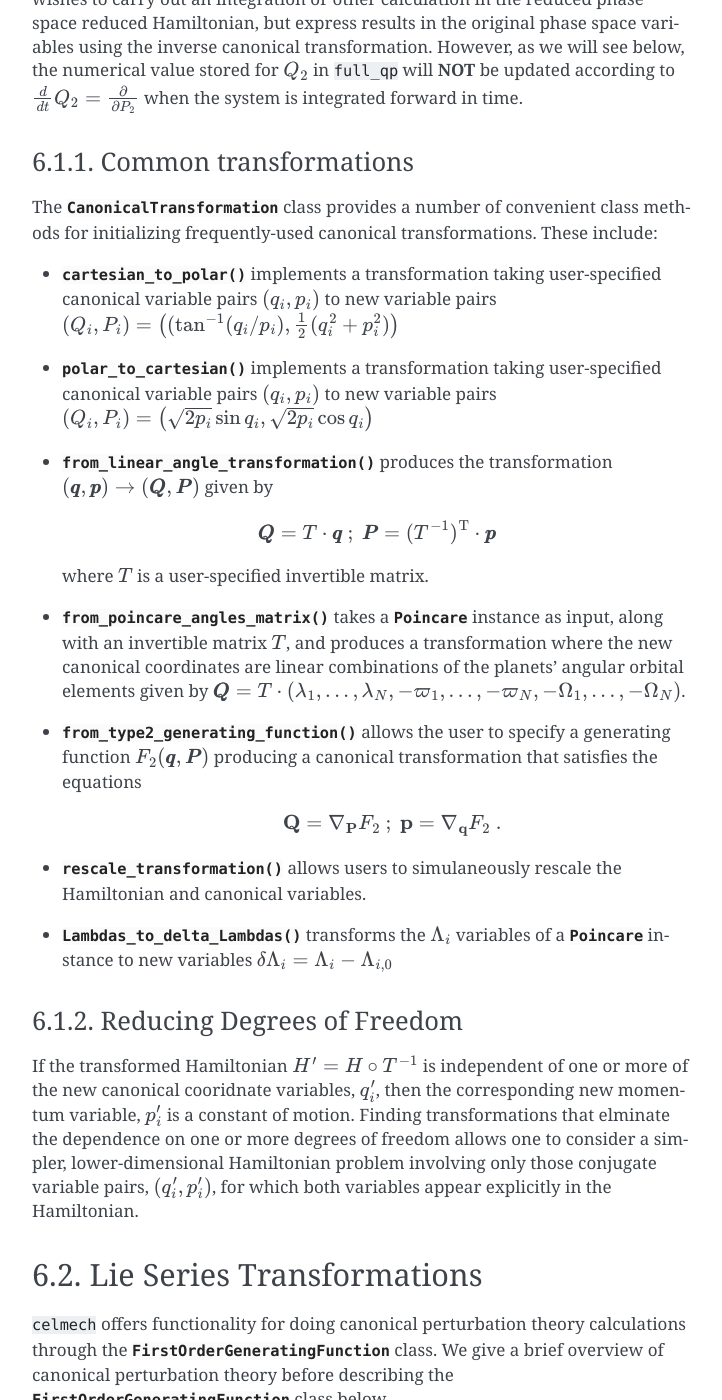
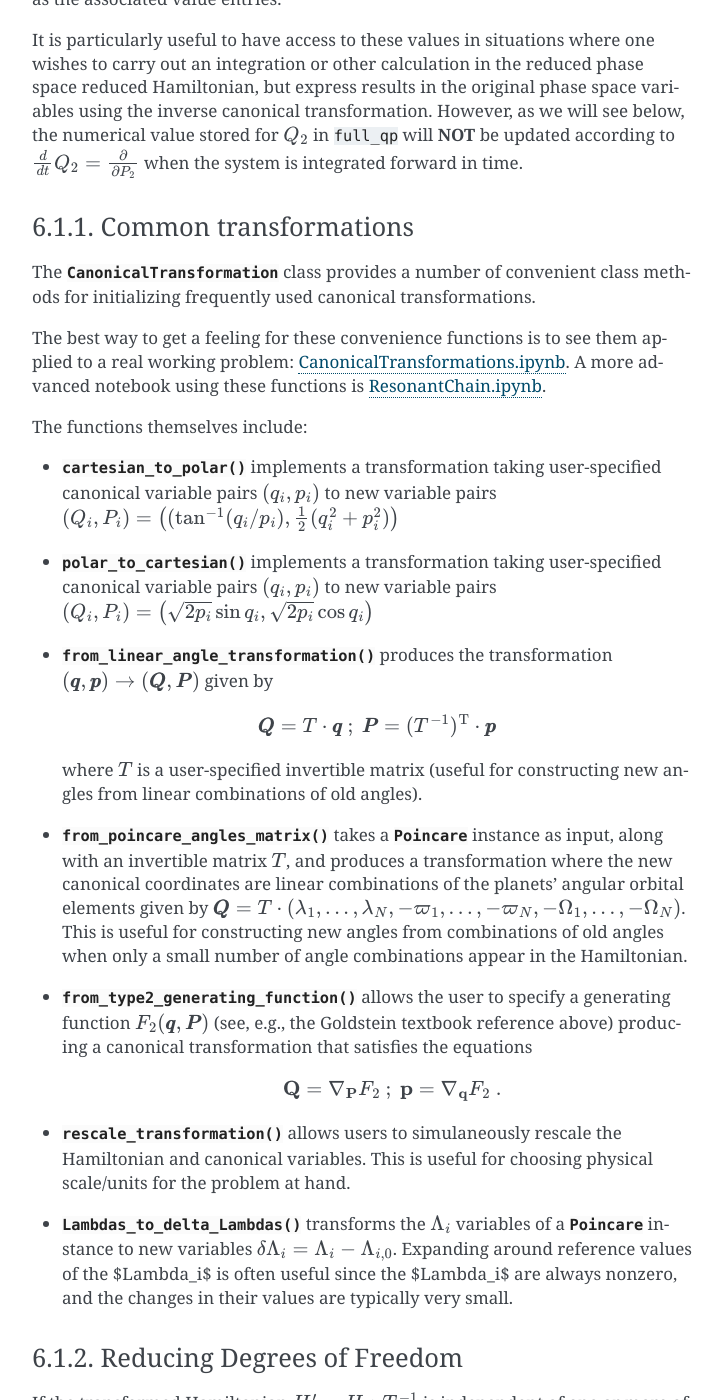
Before and after one commit to shadden/celmech, a Sphinx documentation site: the page built from docs/canonical_transformations.rst, in a window 1280 px wide and 1400 px high, scrolled down 2559 px. Shown: the whole window, without its empty margins (388-1110 px from the left). Built offline with Sphinx 7.4.7, drawn with Linux system fonts in a browser that asks for light colours; pages that are not in the unit, such as notebooks, are missing from menus; some of the changed text lies outside the part shown.

Commit message:
updated docs

```diff
--- a/docs/canonical_transformations.rst
+++ b/docs/canonical_transformations.rst
@@ -13,8 +13,11 @@
         \end{align}
 
 is called a canonical transformation. Often the equations of motion encountered
-in celestial mechanics problems can be simplified by canonical coordinate
-trasformations.
+in celestial mechanics problems can be simplified by appropriately chosen
+canonical coordinate trasformations.
+
+This documentation isn't an introduction to canonical transformations, though
+there are several standard references, e.g., `Goldstein's Classical Mechanics <https://www.amazon.com/Classical-Mechanics-3rd-Herbert-Goldstein/dp/0201657023/ref=asc_df_0201657023/?tag=hyprod-20&linkCode=df0&hvadid=312130957577&hvpos=&hvnetw=g&hvrand=11373300976445451730&hvpone=&hvptwo=&hvqmt=&hvdev=c&hvdvcmdl=&hvlocint=&hvlocphy=9003940&hvtargid=pla-570211389728&psc=1>`_.
 
 The ``CanonicalTransformation`` class
 -------------------------------------
@@ -33,7 +36,7 @@
 methods. Additionally, the canonical transformation can be applied to
 a :class:`~celmech.hamiltonian.Hamiltonian` instance in order to
 produce a new Hamiltonian object that has the new variables as
-canonical variables and with Hamiltonian appropriately transformed.
+canonical variables and with the Hamiltonian appropriately transformed.
 
 As an example, we'll apply a canonical transformation to simplify the
 toy Hamiltonian
@@ -181,8 +184,16 @@
 **********************
 
 The :class:`~celmech.canonical_transformations.CanonicalTransformation` class
-provides a number of convenient class methods for initializing frequently-used
-canonical transformations. These include:
+provides a number of convenient class methods for initializing frequently used
+canonical transformations.
+
+The best way to get a feeling for these convenience functions is to see them
+applied to a real working problem:
+`CanonicalTransformations.ipynb <https://github.com/shadden/celmech/blob/master/jupyter_examples/CanonicalTransformations.ipynb>`_.
+A more advanced notebook using these functions is
+`ResonantChain.ipynb <https://github.com/shadden/celmech/blob/master/jupyter_examples/ResonantChain.ipynb>`_.
+
+The functions themselves include:
 
 - :meth:`~celmech.canonical_transformations.CanonicalTransformation.cartesian_to_polar`
   implements a transformation taking user-specified canonical variable pairs
@@ -204,7 +215,8 @@
          \pmb{P} = (T^{-1})^\mathrm{T} \cdot \pmb{p}
     \end{eqnarray}
 
-  where :math:`T` is a user-specified invertible matrix.
+  where :math:`T` is a user-specified invertible matrix (useful for constructing new angles
+  from linear combinations of old angles).
 
 - :meth:`~celmech.canonical_transformations.CanonicalTransformation.from_poincare_angles_matrix`
   takes a :class:`~celmech.poincare.Poincare` instance as input, along with an
@@ -212,11 +224,13 @@
   canonical coordinates are linear combinations of the planets' angular orbital
   elements given by :math:`\pmb{Q} = T\cdot (\lambda_1 ,...,
   \lambda_N,-\varpi_1,... ,-\varpi_N,-\Omega_1 ,..., -\Omega_N)`.
+  This is useful for constructing new angles from combinations of old angles when only
+  a small number of angle combinations appear in the Hamiltonian.
 
 - :meth:`~celmech.canonical_transformations.CanonicalTransformation.from_type2_generating_function`
   allows the user to specify a generating function
-  :math:`F_2(\pmb{q},\pmb{P})` producing a canonical transformation that
-  satisfies the equations
+  :math:`F_2(\pmb{q},\pmb{P})` (see, e.g., the Goldstein textbook reference above)
+  producing a canonical transformation that satisfies the equations
 
    .. math::
 
@@ -227,17 +241,20 @@
 
 - :meth:`~celmech.canonical_transformations.CanonicalTransformation.rescale_transformation`
   allows users to simulaneously rescale the Hamiltonian and canonical variables.
+  This is useful for choosing physical scale/units for the problem at hand.
 
 - :meth:`~celmech.canonical_transformations.CanonicalTransformation.Lambdas_to_delta_Lambdas`
   transforms the :math:`\Lambda_i` variables of a
   :class:`~celmech.poincare.Poincare` instance to new variables
-  :math:`\delta\Lambda_i=\Lambda_i - \Lambda_{i,0}`
+  :math:`\delta\Lambda_i=\Lambda_i - \Lambda_{i,0}`.
+  Expanding around reference values of the $\Lambda_i$ is often useful since the $\Lambda_i$
+  are always nonzero, and the changes in their values are typically very small.
 
 Reducing Degrees of Freedom
 ***************************
 
 If the transformed Hamiltonian :math:`H' = H \circ T^{-1}` is independent of
-one or more of the new canonical cooridnate variables, :math:`q'_i`, then the
+one or more of the new canonical coordinate variables, :math:`q'_i`, then the
 corresponding new momentum variable, :math:`p'_i` is a constant of motion.
 Finding transformations that elminate the dependence on one or more degrees of
 freedom allows one to consider a simpler, lower-dimensional Hamiltonian problem
--- a/docs/disturbing_function.rst
+++ b/docs/disturbing_function.rst
@@ -110,7 +110,7 @@
 \Lambda_i}H_\mathrm{Kep}`. We can construct a more accurate model while
 retaining the polynomial nature of the equations of motion by Taylor-expanding
 the disturbing function coefficients :math:`{C}_{\bf
-k}^{\pmb{\nu}}(\alpha_{i,j})` with respect to :ref:`Poincare <poincare_intro>`
+k}^{\pmb{\nu}}(\alpha_{i,j})` with respect to the :ref:`Poincare <poincare_intro>`
 momenta :math:`\Lambda_i` about some reference values :math:`\Lambda_{i,0}`.
 Defining :math:`\delta_i = (\Lambda_i-\Lambda_{i,0}) / \Lambda_{i,0}`, we write
 
--- a/docs/hamiltonian.rst
+++ b/docs/hamiltonian.rst
@@ -64,7 +64,7 @@
 
    \left[\begin{matrix}0 & \frac{1}{l^{2} m}\\- g l m \cos{\left(\theta \right)} & 0\end{matrix}\right]
 
-After :class:`~celmech.hamiltonian.Hamiltonian` instance is initialized, it
+After the :class:`~celmech.hamiltonian.Hamiltonian` instance is initialized, it
 provides multiple attibutes that represent the Hamiltonian function itself, as
 well as the flow generated by Hamilton's equations, and the Jacobian of those
 equations:
--- a/docs/index.rst
+++ b/docs/index.rst
@@ -7,7 +7,7 @@
 =======
 
 ``celmech`` is a Python package containing a variety of numerical tools for celestial mechanics and dynamical astronomy.
-The packacge is designed to interface closely with the `REBOUND <https://rebound.readthedocs.io/en/latest/>`_ N-body integrator.
+The package is designed to interface closely with the `REBOUND <https://rebound.readthedocs.io/en/latest/>`_ N-body integrator.
 
 
 Getting Started!
```
Also changed, not shown: other parts of docs/disturbing_function.rst (+1 -1 lines), other parts of docs/hamiltonian.rst (+1 -1 lines), docs/poincare.rst (+5 -2 lines), docs/quickstart.rst (+6 -4 lines).
